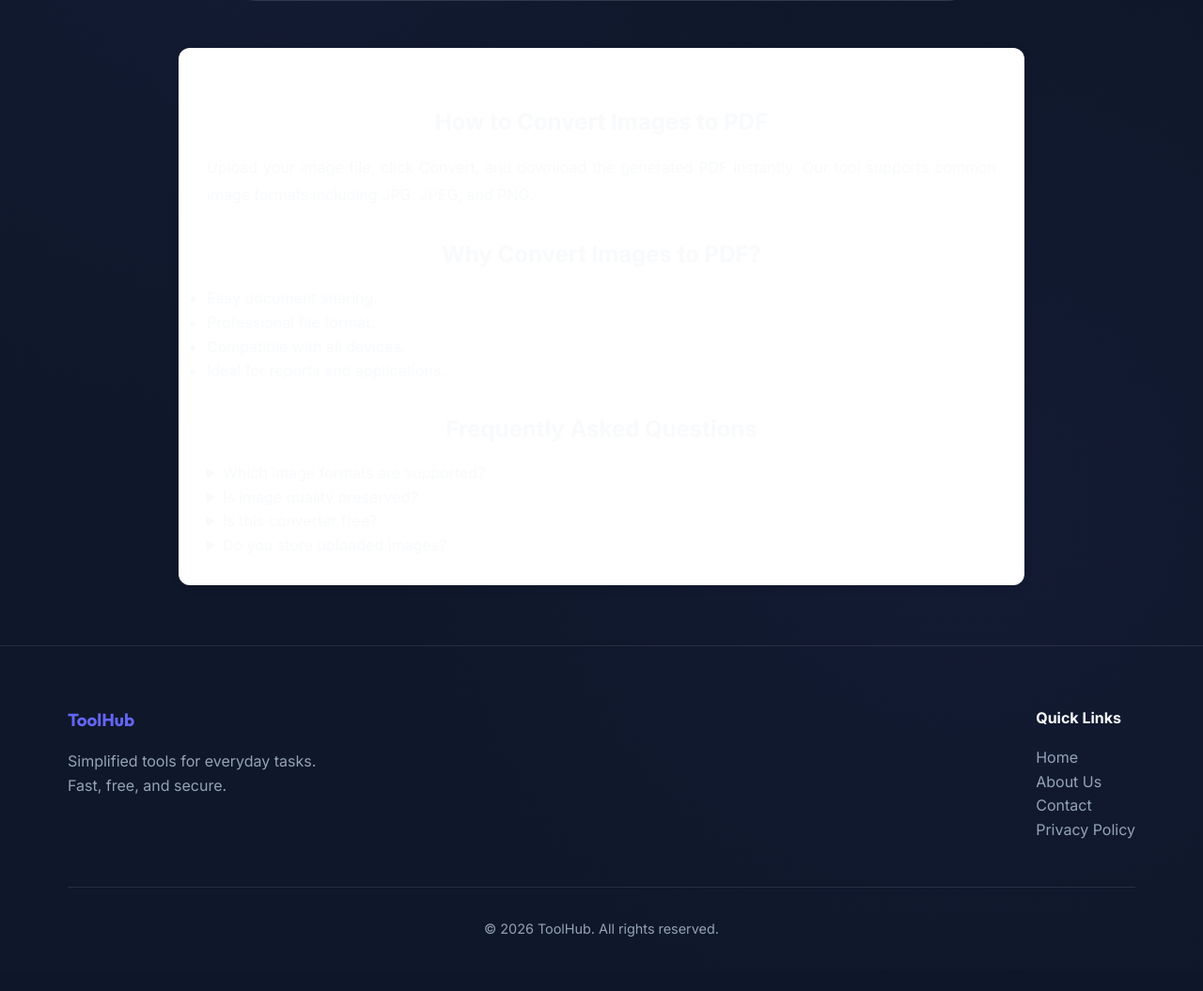
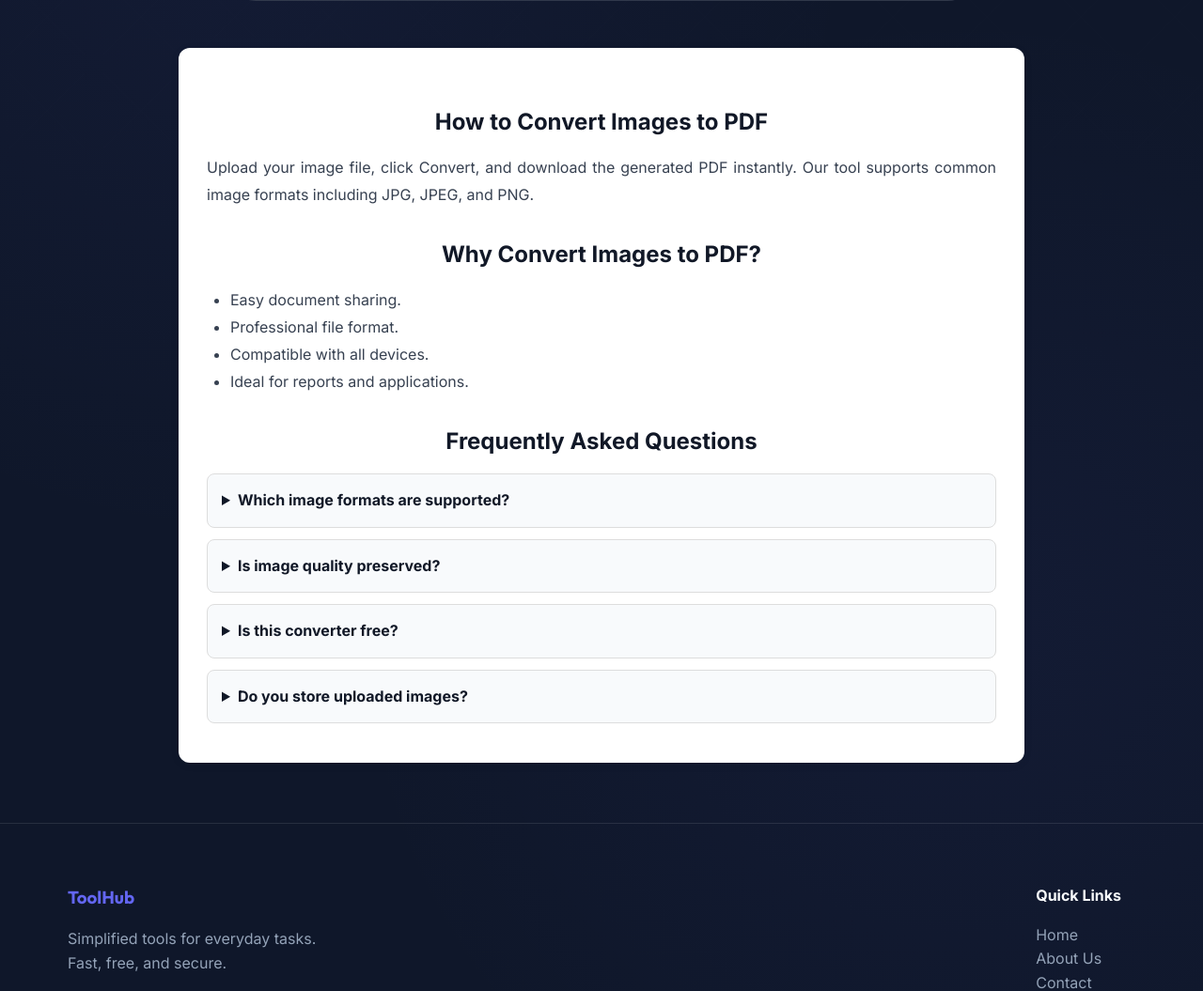
Before and after one commit to tashfeenafifa65-bit/utility-tools-hub, a Flask app: page /tool/image-converter in a window 1280 px wide. Shown: the part 632-1687 px from the top of the page at 94% size. Before the commit the page ends 1630 px from the top, so only its background shows below. Run offline with Flask 3, Linux system fonts and the light colour scheme.

Commit message:
Update SEO section styling

```diff
--- a/static/css/main.css
+++ b/static/css/main.css
@@ -315,6 +315,7 @@ input:focus, textarea:focus {
     margin: 50px auto;
     padding: 30px;
     background: #ffffff;
+    color: #1e293b;
     border-radius: 12px;
     box-shadow: 0 2px 10px rgba(0,0,0,0.08);
 }
@@ -323,11 +324,43 @@ input:focus, textarea:focus {
     text-align: center;
     margin-top: 30px;
     margin-bottom: 15px;
+    color: #111827;
 }
 
-.seo-content p {
+.seo-content h3 {
+    color: #1f2937;
+    margin-top: 20px;
+}
+
+.seo-content p,
+.seo-content li {
+    color: #374151;
     line-height: 1.8;
     text-align: justify;
+}
+
+.seo-content ul {
+    padding-left: 25px;
+}
+
+.seo-content details {
+    margin: 12px 0;
+    padding: 15px;
+    border: 1px solid #ddd;
+    border-radius: 8px;
+    background: #f8fafc;
+}
+
+.seo-content summary {
+    font-weight: bold;
+    font-size: 16px;
+    color: #111827;
+    cursor: pointer;
+}
+
+.seo-content details p {
+    margin-top: 10px;
+    color: #374151;
 }
 
 .faq-section details {
```
